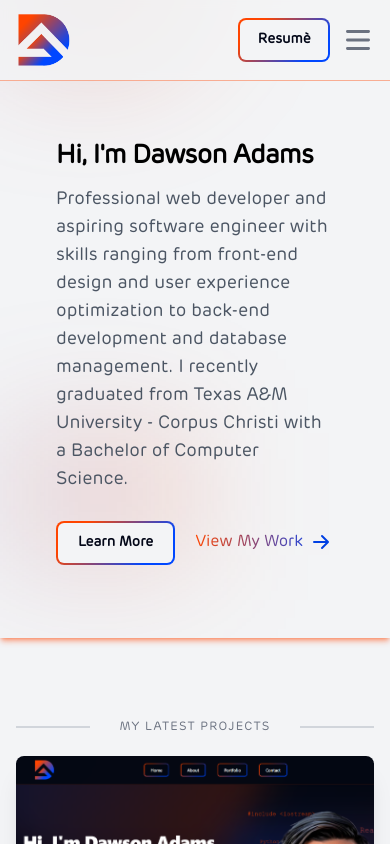
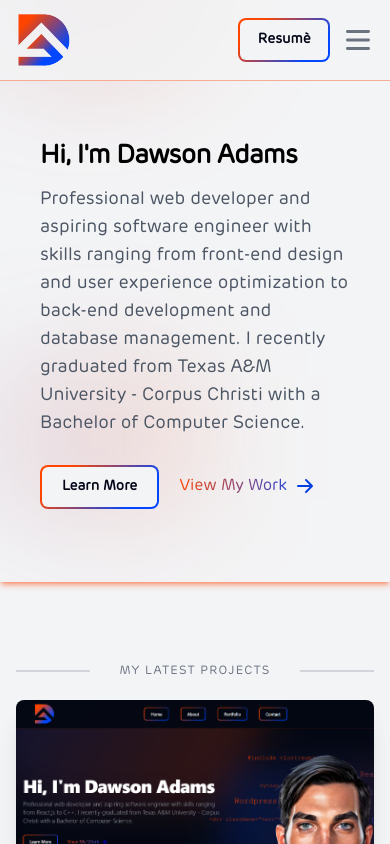
Before and after one commit to Dawson-21/React-Portfolio, a React (Vite) app in the folder react-portfolio/: page / in a window 390 px wide. Shown: the top 844 px of the page. Built offline with nearby package versions, Linux system fonts and the light colour scheme.

Commit message:
style(hero): update mobile spacing for all hero sections

```diff
--- a/react-portfolio/src/pages/About.tsx
+++ b/react-portfolio/src/pages/About.tsx
@@ -15,7 +15,7 @@ export default function About() {
         >
           <div className="relative aspect-[1155/678] translate-x-1/2 rotate-[180deg] bg-gradient-to-l from-[#ff4500] to-[#0047ff] opacity-20 sm:left-[calc(50%-30rem)] sm:w-[72.1875rem]" />
         </div>
-        <div className="grid max-w-screen-2xl px-8 py-8 mx-auto lg:px-16 lg:gap-8 xl:gap-0 lg:py-16 lg:grid-cols-12">
+        <div className="grid max-w-screen-2xl px-4 py-8 mx-auto sm:px-8 lg:px-16 lg:gap-8 xl:gap-0 lg:py-16 lg:grid-cols-12">
           <div className="hidden -z-10 lg:col-span-5 lg:flex lg:-ml-[7%] lg:pt-0 lg:mt-16 md:-mb-16 xl:h-[33vw] lg:h-[30vw] xl:w-[50vw] lg:w-[45vw]">
             <img
               src="media/hero-img2.png"
--- a/react-portfolio/src/pages/Home.tsx
+++ b/react-portfolio/src/pages/Home.tsx
@@ -16,7 +16,7 @@ export default function Home() {
           <div className="relative aspect-[1155/678] -translate-x-1/2 rotate-[30deg] bg-gradient-to-l from-[#ff4500] to-[#0047ff] opacity-20 sm:left-[calc(50%-30rem)] sm:w-[72.1875rem]" />
         </div>
 
-        <div className="grid max-w-screen-2xl px-8 py-8 mx-auto xl:px-16 lg:gap-8 xl:gap-0 lg:py-16 lg:grid-cols-12 fade-in">
+        <div className="grid max-w-screen-2xl px-4 py-8 mx-auto sm:px-8 xl:px-16 lg:gap-8 xl:gap-0 lg:py-16 lg:grid-cols-12 fade-in">
           <div className="mr-auto place-self-center lg:col-span-7">
 
             <h1 className="max-w-2xl mb-4 md:-mr-20 -mr-12 font-myFont font-bold tracking-tight leading-none [@media(max-width:450px)]:text-[26px] text-4xl sm:text-5xl lg:text-5xl xl:text-[55px] dark:text-light">
--- a/react-portfolio/src/pages/Portfolio.tsx
+++ b/react-portfolio/src/pages/Portfolio.tsx
@@ -13,7 +13,7 @@ export default function Portfolio() {
         >
           <div className="relative aspect-[1155/678] -translate-x-1/2 rotate-[30deg] bg-gradient-to-l from-[#ff4500] to-[#0047ff] opacity-20 sm:left-[calc(50%-30rem)] sm:w-[72.1875rem]" />
         </div>
-        <div className="grid max-w-screen-2xl px-8 py-8 mx-auto lg:py-40 fade-in lg:grid-cols-12">
+        <div className="grid max-w-screen-2xl px-4 py-8 mx-auto sm:px-8 lg:py-40 fade-in lg:grid-cols-12">
           <div className="md:col-span-12">
             <h1 className="max-w-2xl mb-4 mx-auto md:text-center font-myFont font-bold tracking-tight leading-none text-4xl sm:text-5xl lg:text-6xl dark:text-light">
               Portfolio
--- a/react-portfolio/src/pages/Resume.tsx
+++ b/react-portfolio/src/pages/Resume.tsx
@@ -14,7 +14,7 @@ export default function Resume() {
         >
           <div className="relative aspect-[1155/678] -translate-x-1/2 rotate-[30deg] bg-gradient-to-l from-[#ff4500] to-[#0047ff] opacity-20 sm:left-[calc(50%-30rem)] sm:w-[72.1875rem]" />
         </div>
-        <div className="grid max-w-screen-2xl px-8 py-8 mx-auto fade-in lg:py-20 lg:grid-cols-12">
+        <div className="grid max-w-screen-2xl px-4 py-8 mx-auto sm:px-8 fade-in lg:py-20 lg:grid-cols-12">
           <div className="lg:col-span-12">
             <h1 className="max-w-2xl mb-4 mx-auto lg:text-center font-myFont font-bold tracking-tight leading-none text-4xl sm:text-5xl lg:text-6xl dark:text-light">
               Resum&#232;
```
